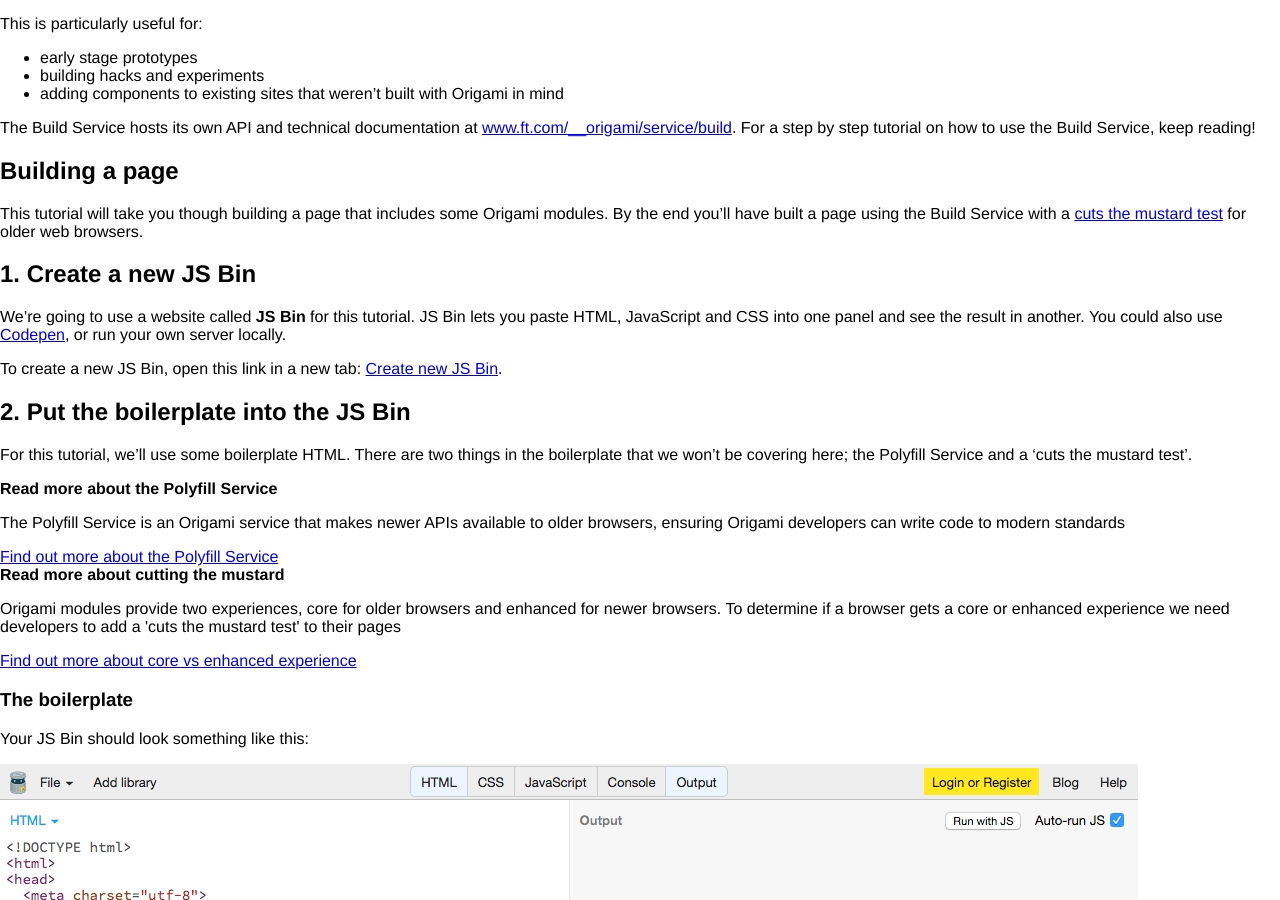
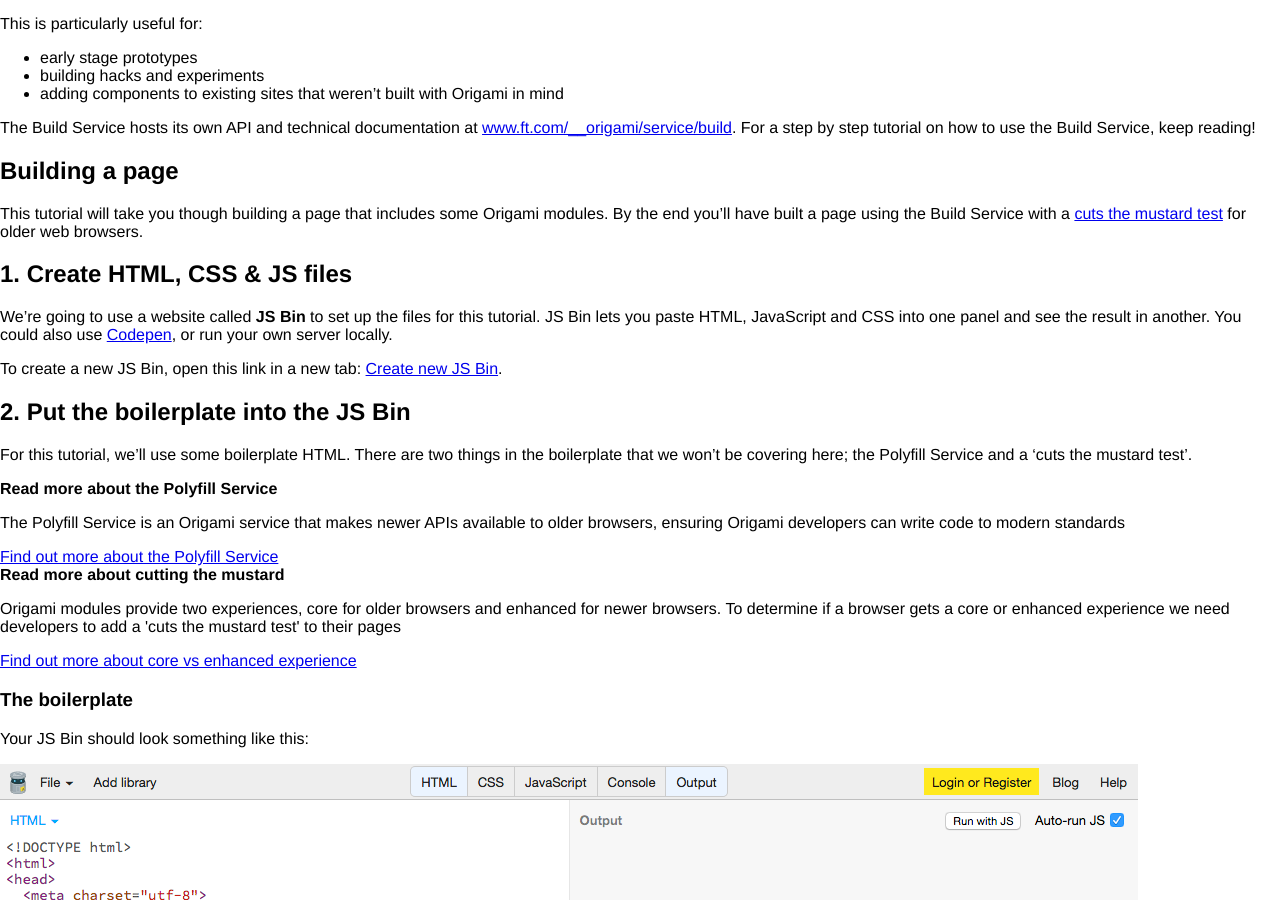
Before and after one commit to Financial-Times/ft-origami, a Jekyll site: the page built from docs/developer-guide/build-service.md, in a window 1280 px wide and 900 px high, scrolled down 567 px. Built offline with Jekyll 4.4.1, drawn with Linux system fonts in a browser that asks for light colours; nearby versions of some CDN libraries; comment, search, counter and statistics services are not loaded; a style sheet for code colours, icons or effects is not loaded.

Commit message:
Take jsbin out of title

```diff
--- a/docs/developer-guide/build-service.md
+++ b/docs/developer-guide/build-service.md
@@ -27,8 +27,8 @@ The Build Service hosts its own API and technical documentation at [www.ft.com/_
 
 This tutorial will take you though building a page that includes some Origami modules. By the end you'll have built a page using the Build Service with a [cuts the mustard test]({{site.baseurl}}/docs/developer-guide/modules/core-vs-enhanced-experience/) for older web browsers.
 
-## 1. Create a new JS Bin
-We're going to use a website called **JS Bin** for this tutorial. JS Bin lets you paste HTML, JavaScript and CSS into one panel and see the result in another. You could also use [Codepen](http://codepen.io/pen/?editors=1000), or run your own server locally.
+## 1. Create HTML, CSS & JS files
+We're going to use a website called **JS Bin** to set up the files for this tutorial. JS Bin lets you paste HTML, JavaScript and CSS into one panel and see the result in another. You could also use [Codepen](http://codepen.io/pen/?editors=1000), or run your own server locally.
 
 To create a new JS Bin, open this link in a new tab: [Create new JS Bin](https://jsbin.com/?html,output).
 
```
